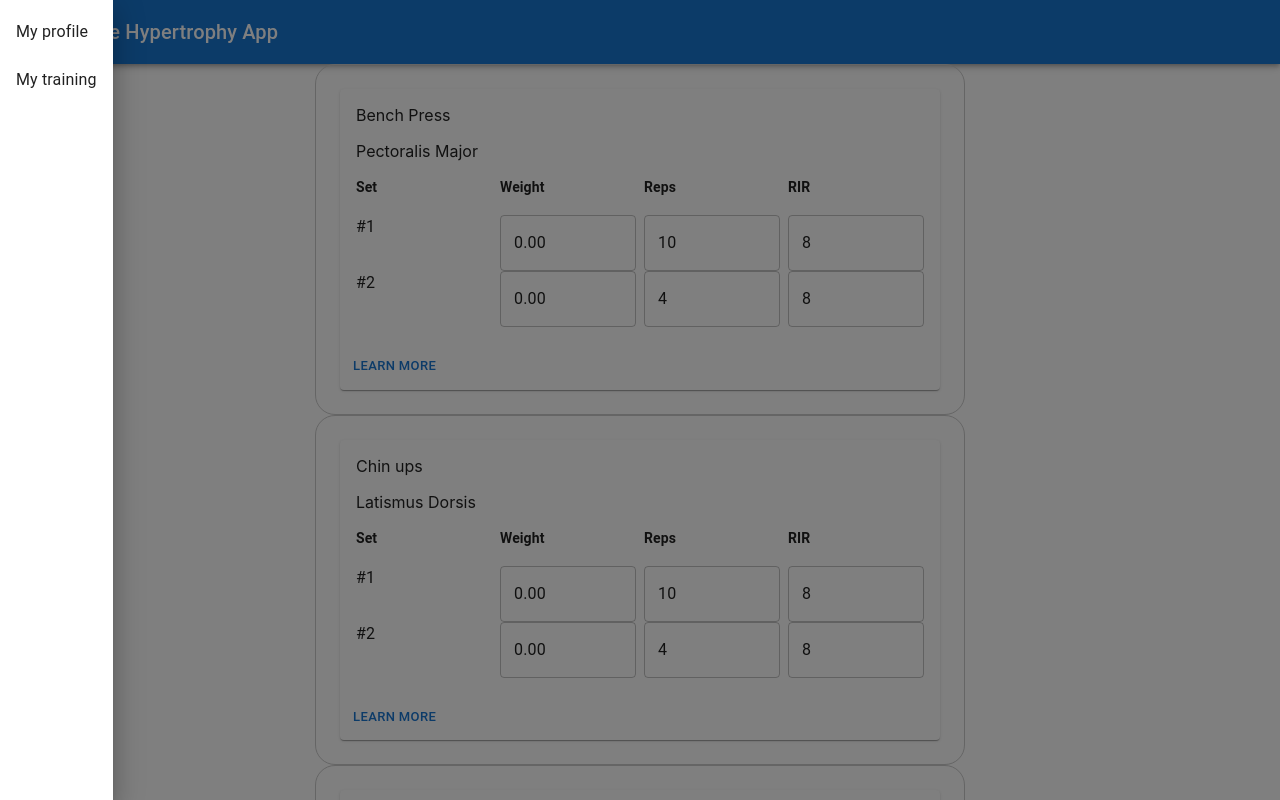
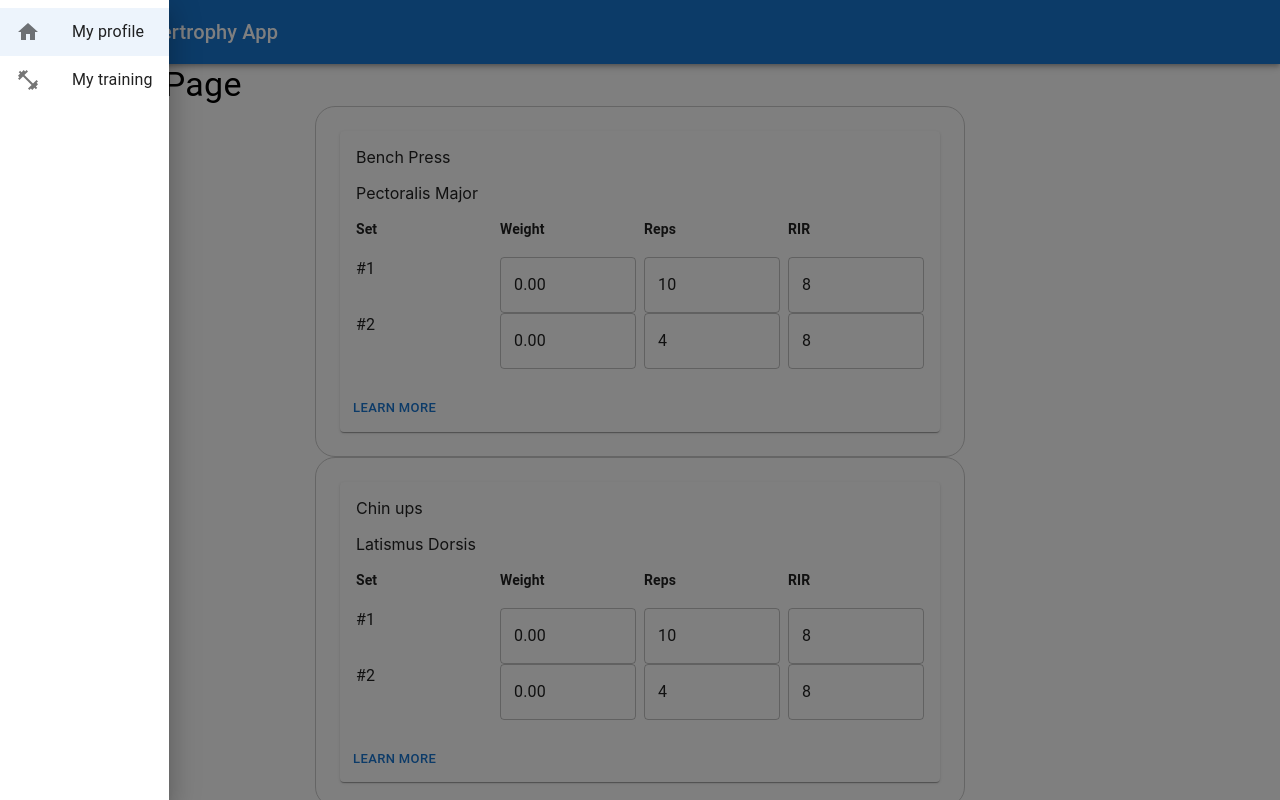
Before and after one commit to jmarcoz1/workout_app_frontend, a React (Create React App) app: page /profile in a window 1280 px wide. Both pictures are taken after a click on the button 32 px from the left and 32 px from the top of the page. Shown: the top 800 px of the page. Built offline with nearby package versions, Linux system fonts and the light colour scheme.

Commit message:
added some conditional rendering, more work lies ahead

```diff
--- a/src/components/navigation/AppWithSidebar.js
+++ b/src/components/navigation/AppWithSidebar.js
@@ -1,10 +1,12 @@
 import React, { useState } from 'react';
-import ListItemButton from '@mui/material/ListItemButton';
-import { AppBar, Toolbar, IconButton, Typography, Drawer, List, ListItem, ListItemText } from '@mui/material';
+import HomeIcon from '@mui/icons-material/Home';
+import FitnessCenterIcon from '@mui/icons-material/FitnessCenter';
+import { AppBar, Toolbar, IconButton, Typography, Drawer, List, ListItem, ListItemText, ListItemIcon, ListItemButton } from '@mui/material';
 import MenuIcon from '@mui/icons-material/Menu';
 
 const AppWithSidebar = () => {
   const [isDrawerOpen, setDrawerOpen] = useState(false);
+  const [selectedPage, setSelectedPage] = useState('profile'); // Default selected page
 
   const handleDrawerOpen = () => {
     setDrawerOpen(true);
@@ -12,6 +14,11 @@ const AppWithSidebar = () => {
 
   const handleDrawerClose = () => {
     setDrawerOpen(false);
+  };
+
+  const handlePageChange = (page) => {
+    setSelectedPage(page);
+    handleDrawerClose(); // Close the drawer after selecting a page
   };
 
   return (
@@ -35,10 +42,17 @@ const AppWithSidebar = () => {
         onClose={handleDrawerClose}
       >
         <List>
-          <ListItemButton onClick={handleDrawerClose}>
+          <ListItemButton onClick={() => handlePageChange('profile')} selected={selectedPage === 'profile'}>
+            <ListItemIcon>
+              <HomeIcon />
+            </ListItemIcon>
             <ListItemText primary="My profile" />
           </ListItemButton>
-          <ListItemButton onClick={handleDrawerClose}>
+
+          <ListItemButton onClick={() => handlePageChange('training')} selected={selectedPage === 'training'}>
+            <ListItemIcon>
+              <FitnessCenterIcon />
+            </ListItemIcon>
             <ListItemText primary="My training" />
           </ListItemButton>
         </List>
@@ -46,7 +60,21 @@ const AppWithSidebar = () => {
 
       {/* Main Content */}
       <div>
-        {/* Your main content goes here */}
+        {selectedPage === 'profile' && (
+          // Render the content for the 'My profile' page
+          <div>
+            <Typography variant="h4">My Profile Page</Typography>
+            {/* Add your profile page content here */}
+          </div>
+        )}
+
+        {selectedPage === 'training' && (
+          // Render the content for the 'My training' page
+          <div>
+            <Typography variant="h4">My Training Page</Typography>
+            {/* Add your training page content here */}
+          </div>
+        )}
       </div>
     </div>
   );
```
